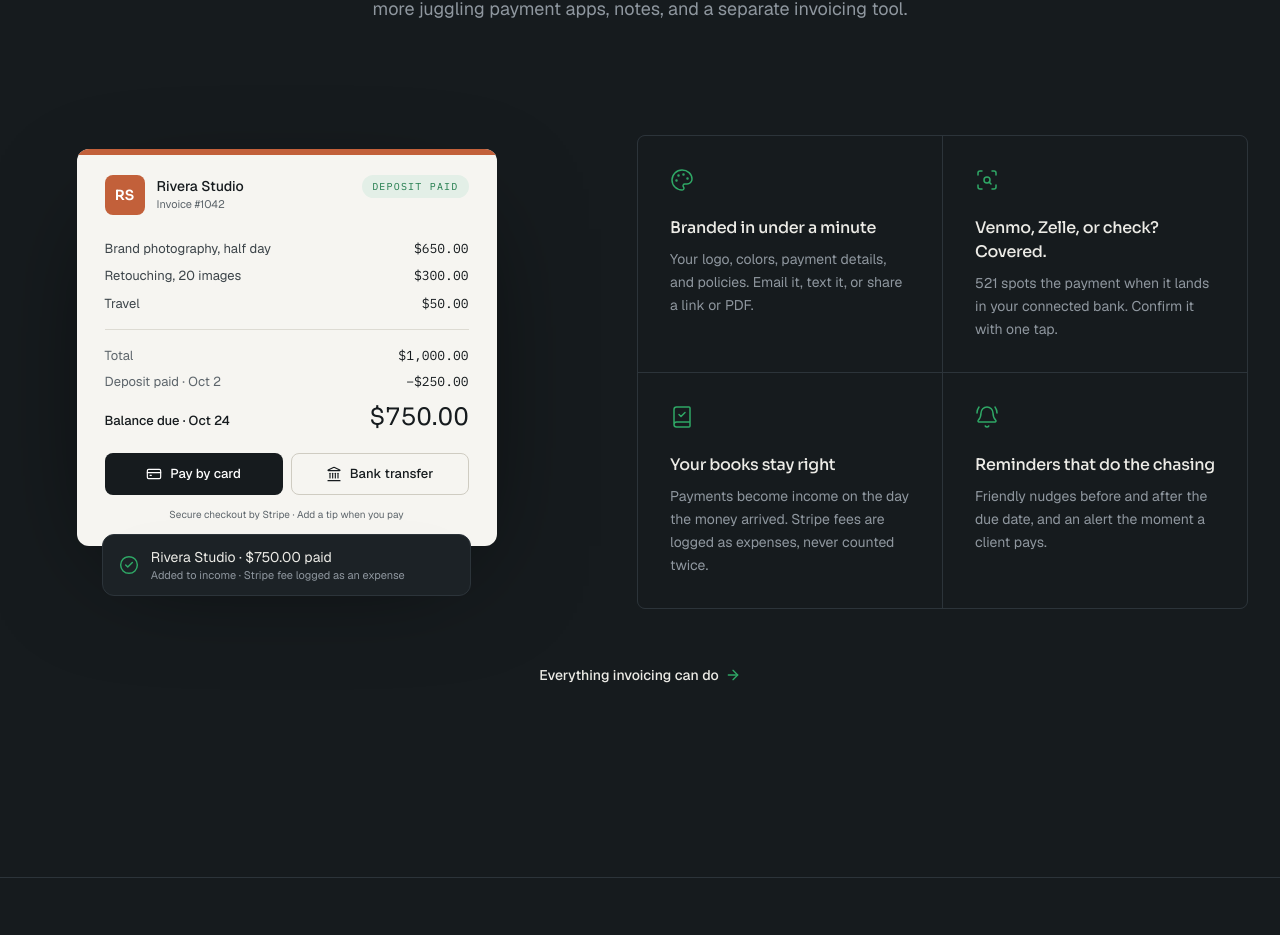
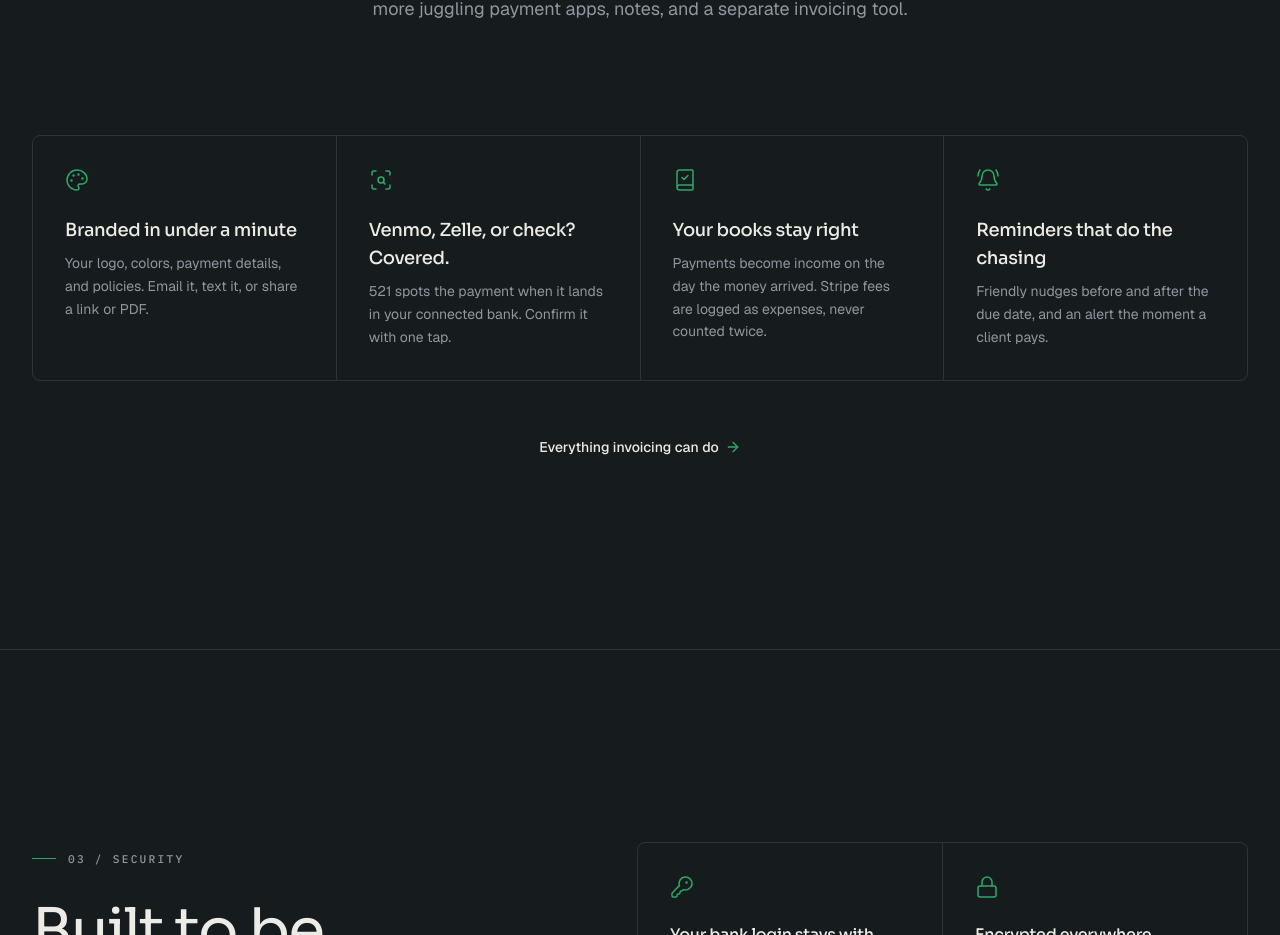
Before and after one commit to cajhughes788/Stackinwebsite, a Next.js app: page / in a window 1280 px wide. Shown: the part 3059-3994 px from the top of the page. Built offline with nearby package versions, Linux system fonts and the light colour scheme; no server answers; a web font is replaced by a local one.

Commit message:
Drop the mock invoice from the Invoicing section
Co-Authored-By: Claude Opus 5.5 <noreply@anthropic.com>

```diff
--- a/components/invoice-mockup.tsx
+++ /dev/null
@@ -1,88 +0,0 @@
-import { CheckCircle2, CreditCard, Landmark } from "lucide-react";
-
-// Illustrative invoice; the line items add up to the total shown, and the
-// deposit is the part already paid.
-const lineItems = [
-  { name: "Brand photography, half day", amount: "$650.00" },
-  { name: "Retouching, 20 images", amount: "$300.00" },
-  { name: "Travel", amount: "$50.00" },
-];
-
-// The client's view: a clean invoice page in the sender's own brand, paid
-// through Stripe checkout. The tag underneath shows what 521 does with it.
-export function InvoiceMockup() {
-  return (
-    <div
-      className="relative mx-auto w-full max-w-[420px]"
-      role="img"
-      aria-label="A branded invoice page a client opens to pay by card or bank transfer"
-    >
-      <div className="overflow-hidden rounded-xl bg-[#f6f5f1] text-[#161b1e] shadow-[0_40px_120px_-40px_rgba(0,0,0,0.8)]">
-        {/* The sender's brand color */}
-        <div className="h-1.5 bg-[#c2603a]" />
-
-        <div className="px-6 pb-6 pt-5 sm:px-7">
-          <div className="mb-6 flex items-start justify-between gap-4">
-            <div className="flex items-center gap-3">
-              <span className="flex h-10 w-10 items-center justify-center rounded-lg bg-[#c2603a] font-[family-name:var(--font-display)] text-sm font-semibold text-white">
-                RS
-              </span>
-              <div>
-                <p className="text-sm font-medium">Rivera Studio</p>
-                <p className="text-[11px] text-[#5d656b]">Invoice #1042</p>
-              </div>
-            </div>
-            <span className="rounded-full bg-[#e3efe7] px-2.5 py-1 font-mono text-[10px] uppercase tracking-[0.12em] text-[#1f7a4a]">
-              Deposit paid
-            </span>
-          </div>
-
-          <ul className="mb-4 space-y-2 border-b border-[#dddbd3] pb-4">
-            {lineItems.map((item) => (
-              <li key={item.name} className="flex items-baseline justify-between gap-3 text-[13px]">
-                <span className="text-[#3c4449]">{item.name}</span>
-                <span className="font-mono tabular-nums">{item.amount}</span>
-              </li>
-            ))}
-          </ul>
-
-          <dl className="mb-5 space-y-1.5 text-[13px]">
-            <div className="flex justify-between">
-              <dt className="text-[#5d656b]">Total</dt>
-              <dd className="font-mono tabular-nums">$1,000.00</dd>
-            </div>
-            <div className="flex justify-between">
-              <dt className="text-[#5d656b]">Deposit paid · Oct 2</dt>
-              <dd className="font-mono tabular-nums">−$250.00</dd>
-            </div>
-            <div className="flex items-baseline justify-between pt-1">
-              <dt className="font-medium">Balance due · Oct 24</dt>
-              <dd className="font-[family-name:var(--font-display)] text-2xl tabular-nums tracking-tight">$750.00</dd>
-            </div>
-          </dl>
-
-          <div className="mb-3 grid grid-cols-2 gap-2">
-            <span className="flex items-center justify-center gap-2 rounded-lg bg-[#161b1e] py-2.5 text-[13px] font-medium text-white">
-              <CreditCard className="h-4 w-4" strokeWidth={1.75} />
-              Pay by card
-            </span>
-            <span className="flex items-center justify-center gap-2 rounded-lg border border-[#cfccc2] py-2.5 text-[13px] font-medium">
-              <Landmark className="h-4 w-4" strokeWidth={1.75} />
-              Bank transfer
-            </span>
-          </div>
-          <p className="text-center text-[10px] text-[#5d656b]">Secure checkout by Stripe · Add a tip when you pay</p>
-        </div>
-      </div>
-
-      {/* What happens on the 521 side once it's paid */}
-      <div className="mx-auto -mt-3 flex w-[88%] items-center gap-3 rounded-xl border border-border bg-card px-4 py-3 shadow-[0_20px_60px_-30px_rgba(0,0,0,0.9)]">
-        <CheckCircle2 className="h-5 w-5 shrink-0 text-primary" strokeWidth={1.75} />
-        <div className="min-w-0">
-          <p className="truncate text-sm text-foreground">Rivera Studio · $750.00 paid</p>
-          <p className="truncate text-[11px] text-muted-foreground">Added to income · Stripe fee logged as an expense</p>
-        </div>
-      </div>
-    </div>
-  );
-}
--- a/components/invoicing-section.tsx
+++ b/components/invoicing-section.tsx
@@ -1,6 +1,5 @@
 import Link from "next/link";
 import { SpotlightGrid } from "./spotlight-grid";
-import { InvoiceMockup } from "./invoice-mockup";
 import { ArrowRight, BellRing, BookCheck, Palette, ScanSearch } from "lucide-react";
 
 const points = [
@@ -41,19 +40,15 @@ export function InvoicingSection() {
           </p>
         </div>
 
-        <div className="grid items-center gap-20 lg:grid-cols-[1fr_1.2fr] lg:gap-24">
-          <InvoiceMockup />
-
-          <SpotlightGrid className="grid gap-px overflow-hidden rounded-lg border border-border sm:grid-cols-2">
+        <SpotlightGrid className="grid gap-px overflow-hidden rounded-lg border border-border sm:grid-cols-2 lg:grid-cols-4">
           {points.map((point) => (
             <div key={point.title} className="p-8">
               <point.icon className="mb-6 h-6 w-6 text-primary" strokeWidth={1.5} />
-                <h3 className="mb-2 text-base font-medium text-foreground">{point.title}</h3>
+              <h3 className="mb-2 text-lg font-medium text-foreground">{point.title}</h3>
               <p className="text-sm leading-relaxed text-muted-foreground">{point.description}</p>
             </div>
           ))}
         </SpotlightGrid>
-        </div>
 
         <div className="mt-14 flex justify-center">
           <Link
```
Lines whose indentation alone changed are shown as unchanged.
